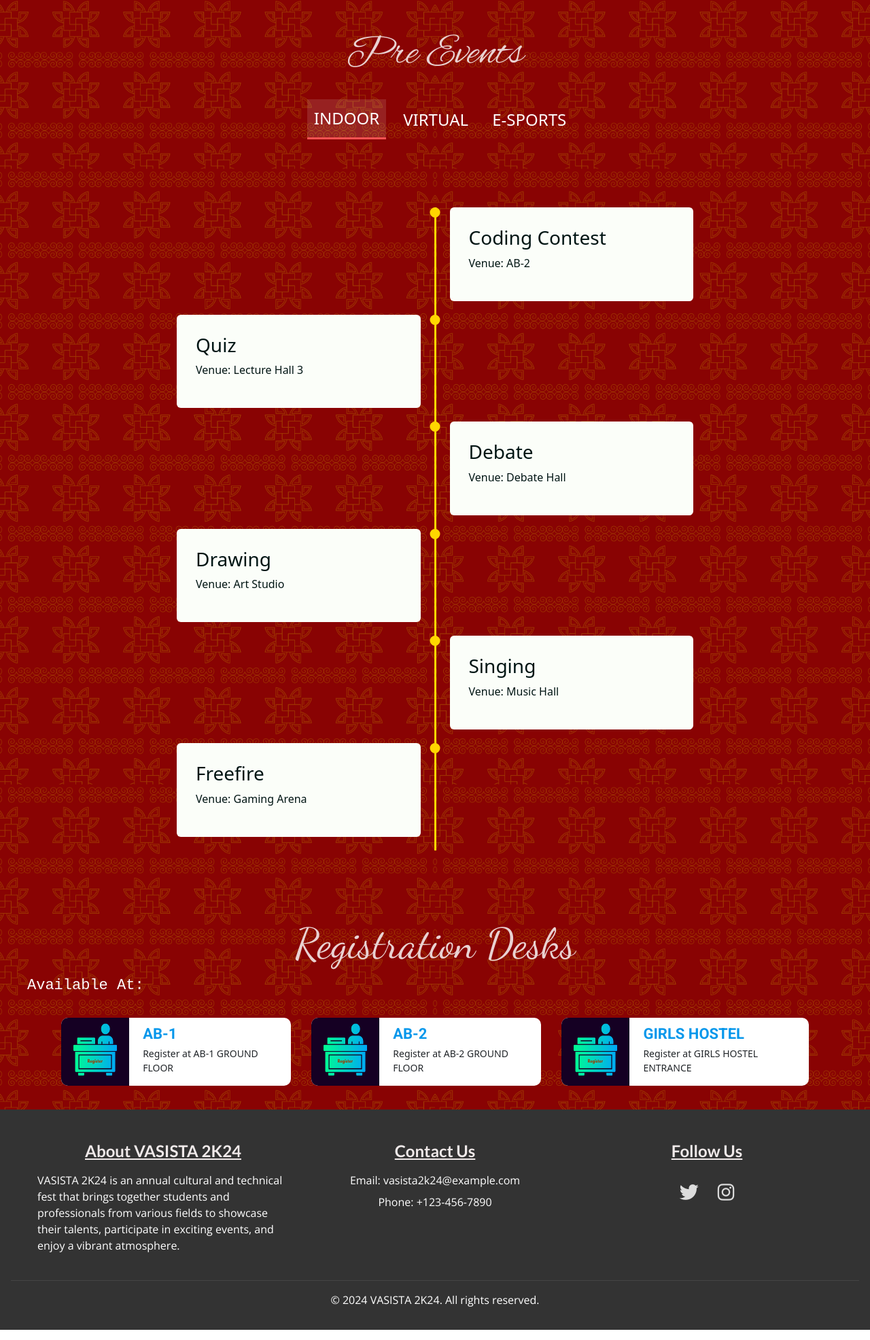
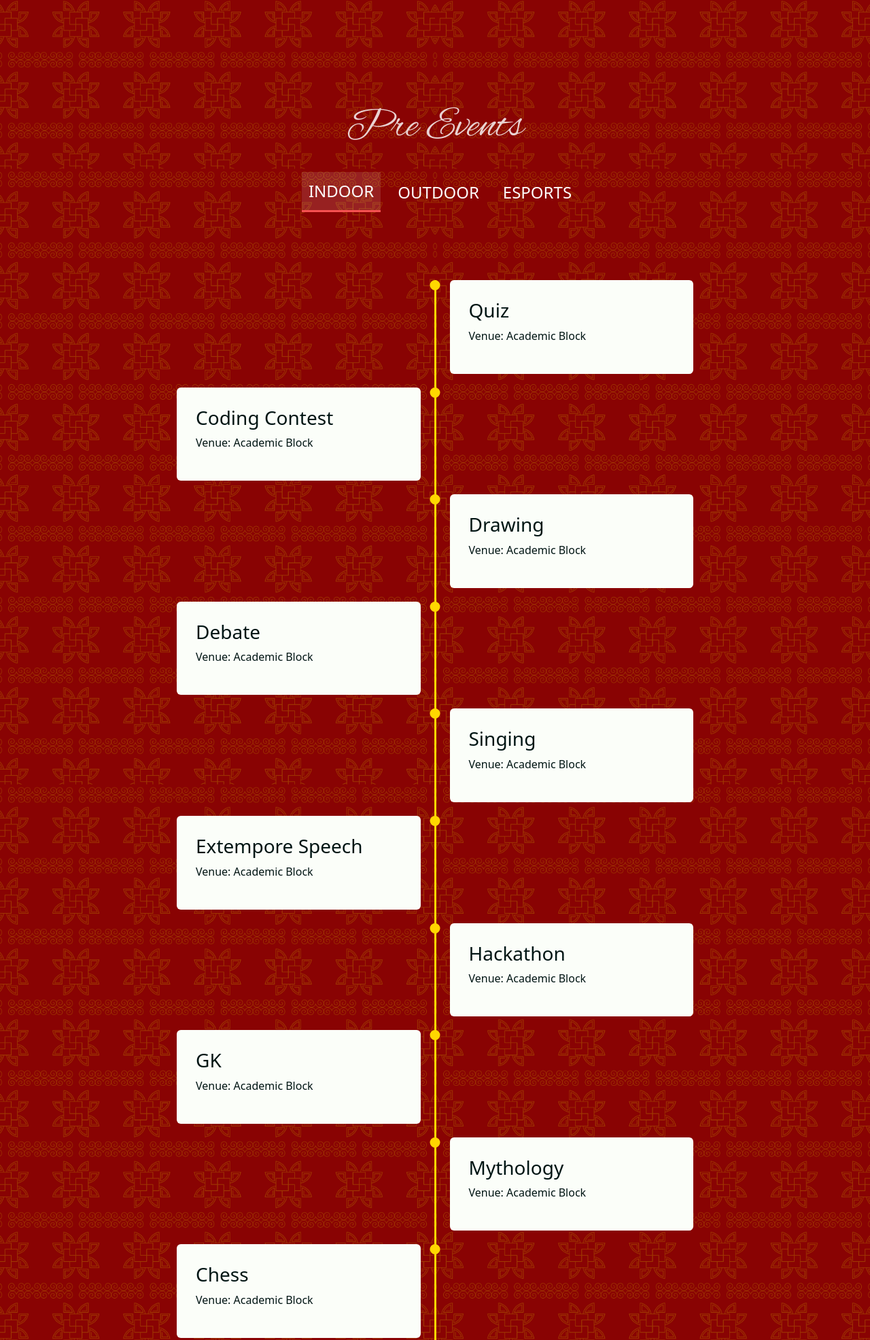
Before and after one commit to rameshbanala/hhovasista2k24, a plain HTML site: page vasista.html in a window 1280 px wide. Shown: the part 657-2628 px from the top of the page at 68% size. Drawn offline with nearby package versions, Linux system fonts and the light colour scheme.

Commit message:
Completed prototype

```diff
--- a/temp.html
+++ b/temp.html
@@ -1,102 +1,16 @@
 <!DOCTYPE html>
 <html lang="en">
-  <head>
-    <meta charset="UTF-8" />
-    <meta name="viewport" content="width=device-width, initial-scale=1.0" />
-    <title>Document</title>
-    <link
-      href="https://cdn.jsdelivr.net/npm/bootstrap@5.3.3/dist/css/bootstrap.min.css"
-      rel="stylesheet"
-    />
-    <script src="https://cdn.jsdelivr.net/npm/bootstrap@5.3.3/dist/js/bootstrap.bundle.min.js"></script>
-  </head>
-  <body>
-    <!-- Button trigger modal -->
-    <button
-      type="button"
-      class="btn btn-primary"
-      data-bs-toggle="modal"
-      data-bs-target="#exampleModalCenter"
-    >
-      Launch demo modal
-    </button>
-
-    <!-- Modal -->
-    <script>
-      document
-        .getElementById("launchModalButton")
-        .addEventListener("click", function () {
-          // Create modal elements
-          let existingModal = document.getElementById("exampleModalCenter");
-          if (existingModal) {
-            existingModal.remove();
-          }
-
-          const modal = document.createElement("div");
-          modal.className = "modal fade";
-          modal.id = "exampleModalCenter";
-          modal.tabIndex = -1;
-          modal.setAttribute("aria-labelledby", "exampleModalCenterTitle");
-          modal.setAttribute("aria-hidden", "true");
-
-          const modalDialog = document.createElement("div");
-          modalDialog.className = "modal-dialog modal-dialog-centered";
-
-          const modalContent = document.createElement("div");
-          modalContent.className = "modal-content";
-
-          const modalHeader = document.createElement("div");
-          modalHeader.className = "modal-header";
-
-          const modalTitle = document.createElement("h5");
-          modalTitle.className = "modal-title";
-          modalTitle.id = "exampleModalLongTitle";
-          modalTitle.textContent = "Modal title";
-
-          const closeButton = document.createElement("button");
-          closeButton.type = "button";
-          closeButton.className = "btn-close";
-          closeButton.setAttribute("data-bs-dismiss", "modal");
-          closeButton.setAttribute("aria-label", "Close");
-
-          modalHeader.appendChild(modalTitle);
-          modalHeader.appendChild(closeButton);
-
-          const modalBody = document.createElement("div");
-          modalBody.className = "modal-body";
-          modalBody.textContent = "...";
-
-          const modalFooter = document.createElement("div");
-          modalFooter.className = "modal-footer";
-
-          const closeModalButton = document.createElement("button");
-          closeModalButton.type = "button";
-          closeModalButton.className = "btn btn-secondary";
-          closeModalButton.setAttribute("data-bs-dismiss", "modal");
-          closeModalButton.textContent = "Close";
-
-          const saveChangesButton = document.createElement("button");
-          saveChangesButton.type = "button";
-          saveChangesButton.className = "btn btn-primary";
-          saveChangesButton.textContent = "Save changes";
-
-          modalFooter.appendChild(closeModalButton);
-          modalFooter.appendChild(saveChangesButton);
-
-          modalContent.appendChild(modalHeader);
-          modalContent.appendChild(modalBody);
-          modalContent.appendChild(modalFooter);
-
-          modalDialog.appendChild(modalContent);
-          modal.appendChild(modalDialog);
-
-          // Append modal to body
-          document.body.appendChild(modal);
-
-          // Show the modal
-          const bootstrapModal = new bootstrap.Modal(modal);
-          bootstrapModal.show();
-        });
-    </script>
-  </body>
+<head>
+  <meta charset="UTF-8">
+  <meta name="viewport" content="width=device-width, initial-scale=1.0">
+  <title>Document</title>
+  <style>
+    body{
+      background-color: black;
+    }
+  </style>
+</head>
+<body>
+  <img src="VASISTA LOGO (3).gif"/>
+</body>
 </html>
--- a/vasista.html
+++ b/vasista.html
@@ -8,6 +8,8 @@
       href="https://cdn.jsdelivr.net/npm/bootstrap@5.3.3/dist/css/bootstrap.min.css"
       rel="stylesheet"
     />
+    <link rel="icon" href="hho_logo.png" type="image/png">
+
     <link
       href="https://fonts.googleapis.com/css2?family=Dancing+Script&family=Caveat&family=Prata&family=Alex+Brush&family=Roboto:wght@400;700&family=Open+Sans:wght@400;700&family=Lato:wght@400;700&display=swap"
       rel="stylesheet"
@@ -18,24 +20,24 @@
     />
 
     <script src="https://cdn.jsdelivr.net/npm/bootstrap@5.3.3/dist/js/bootstrap.bundle.min.js"></script>
-    <title>VASISTA</title>
+    <title>VASISTA 2K24</title>
   </head>
   <body>
     <!-- <audio id="background-music" autoplay loop>
       <source src="krishna_flute.mp3" type="audio/mpeg" />
       Your browser does not support the audio element.
     </audio> -->
-
+    <p class="p-3 m-0"><img src="hho_logo.png" class="hho-logo-img" /></p>
     <div class="bottom-section">
       <h1 class="main-title">HHO Presents <span>VASISTA 2K24</span></h1>
-      <img src="krishna.png" style="width: 25rem" alt="krishna bro" />
+      <img src="VASISTA LOGO (3).gif" style="width: 25rem" alt="krishna bro" />
     </div>
 
     <p class="pre-events-title">Pre Events</p>
     <div class="section-options">
       <button id="INDOOR">INDOOR</button>
-      <button id="VIRTUAL">VIRTUAL</button>
-      <button id="eSPORTS">E-SPORTS</button>
+      <button id="OUTDOOR">OUTDOOR</button>
+      <button id="eSPORTS">ESPORTS</button>
     </div>
 
     <section class="design-section">
@@ -117,14 +119,16 @@
           </div>
           <div class="footer-column">
             <h4>Contact Us</h4>
-            <p>Email: vasista2k24@example.com</p>
-            <p>Phone: +123-456-7890</p>
+            <p>Email: hho@rguktrkv.ac.in</p>
           </div>
           <div class="footer-column">
             <h4>Follow Us</h4>
             <div class="social-links">
-              <a href="#"><i class="fab fa-twitter"></i></a>
-              <a href="#"><i class="fab fa-instagram"></i></a>
+              <a
+                href="https://www.instagram.com/vasista_2k24/?igsh=MW10cTk3cGwyNjhq"
+                target="_blank"
+                ><i class="fab fa-instagram"></i
+              ></a>
             </div>
           </div>
         </div>
--- a/vasista.js
+++ b/vasista.js
@@ -1,5 +1,5 @@
 let indoorEl = document.getElementById("INDOOR");
-let outdoorEl = document.getElementById("VIRTUAL");
+let outdoorEl = document.getElementById("OUTDOOR");
 let esportsEl = document.getElementById("eSPORTS");
 let designSection = document.getElementById("designSection");
 
@@ -13,97 +13,173 @@ const removeClass = () => {
   outdoorEl.classList.remove("active-section-option");
   esportsEl.classList.remove("active-section-option");
 };
-
 const mainData = [
+  // Indoor events
+  {
+    name: "Quiz",
+    description:
+      "Test your knowledge on a wide range of topics in this thrilling quiz competition. Compete in challenging rounds to become the ultimate Quiz Champion.",
+    date: "Will be intimated soon",
+    venue: "Academic Block",
+    category: "indoor",
+    price: "<br>Single - ₹20<br>Dual - ₹30",
+  },
   {
     name: "Coding Contest",
     description:
-      "This competition is designed to challenge participants with complex algorithms, data structures, and problem-solving tasks. Coders from different backgrounds will compete against the clock to solve as many problems as possible. The event will push participants to think critically and code efficiently. Whether you’re a beginner or an expert, this contest will test your limits and offer valuable learning opportunities. Join us for a day of intense coding and collaboration!",
-    date: "23/08/2024",
-    venue: "AB-2",
+      "Challenge yourself with complex algorithms and problem-solving tasks in this intense coding competition. Test your limits and gain valuable learning experiences.",
+    date: "Will be intimated soon",
+    venue: "Academic Block",
     category: "indoor",
-    coordinators: [{ name: "Bro", phone: "9898989898" }],
+    price: "₹20",
   },
+  {
+    name: "Drawing",
+    description:
+      "Showcase your artistic skills in our Drawing competition. Express your creativity through various techniques and compete for exciting prizes.",
+    date: "Will be intimated soon",
+    venue: "Academic Block",
+    category: "indoor",
+    price: "₹20",
+  },
+  {
+    name: "Debate",
+    description:
+      "Engage in a battle of wits in our Debate competition. Articulate your arguments and respond to counterarguments on various current and controversial topics.",
+    date: "Will be intimated soon",
+    venue: "Academic Block",
+    category: "indoor",
+    price: "₹20",
+  },
+  {
+    name: "Singing",
+    description:
+      "Perform in our Singing competition, open to soloists, duets, and groups. Impress the judges with your vocal talent and stage presence.",
+    date: "Will be intimated soon",
+    venue: "Academic Block",
+    category: "indoor",
+    price: "₹20",
+  },
+  {
+    name: "Extempore Speech",
+    description:
+      "Test your spontaneous speaking skills in our Extempore Speech competition. Participants will speak on a random topic with little preparation.",
+    date: "Will be intimated soon",
+    venue: "Academic Block",
+    category: "indoor",
+    price: "₹10",
+  },
+  {
+    name: "Hackathon",
+    description:
+      "Join our Hackathon to innovate and build projects within a limited time. Collaborate with others and showcase your coding and problem-solving skills.",
+    date: "Will be intimated soon",
+    venue: "Academic Block",
+    category: "indoor",
+    price: "₹50",
+  },
+  {
+    name: "GK",
+    description:
+      "Test your general knowledge across various topics in our GK competition. Challenge yourself and others in this engaging event.",
+    date: "Will be intimated soon",
+    venue: "Academic Block",
+    category: "indoor",
+    price: "<br>Single - ₹20<br>Dual - ₹30",
+  },
+  {
+    name: "Mythology",
+    description:
+      "Dive into the fascinating world of mythology in this competition. Showcase your knowledge of ancient myths and legends.",
+    date: "Will be intimated soon",
+    venue: "Academic Block",
+    category: "indoor",
+    price: "<br>Single - ₹20<br>Dual - ₹30",
+  },
+  {
+    name: "Chess",
+    description:
+      "Put your strategic thinking to the test in our Chess competition. Compete against other players and showcase your chess skills.",
+    date: "Will be intimated soon",
+    venue: "Academic Block",
+    category: "indoor",
+    price: "₹20",
+  },
+  {
+    name: "Ludo",
+    description:
+      "Enjoy a classic game of Ludo in our Ludo competition. Test your luck and strategy to outplay your opponents.",
+    date: "Will be intimated soon",
+    venue: "Academic Block",
+    category: "indoor",
+    price: "₹20",
+  },
+
+  // Outdoor events
   {
     name: "Treasure Hunt",
     description:
-      "Get ready for an adventurous day with our Treasure Hunt event! Teams will race against each other to solve clues and find hidden treasures scattered across the campus. This event is not just about speed; it’s about strategy, teamwork, and thinking outside the box. Participants will need to navigate through challenging puzzles and obstacles. The thrill of discovery and the joy of solving mysteries will make this an unforgettable experience. Don’t miss out on the fun and excitement!",
-    date: "25/08/2024",
-    venue: "Campus Grounds",
-    category: "virtual",
-    coordinators: [
-      { name: "Alice", phone: "9123456789" },
-      { name: "Bob", phone: "9876543210" },
-    ],
+      "Embark on an adventurous journey to solve clues and find hidden treasures across the campus. Teamwork and strategy are key to winning this fun event.",
+    date: "Will be intimated soon",
+    venue: "Will be intimated soon",
+    category: "outdoor",
+    price: "₹100",
+  },
+  {
+    name: "Plastic Picking",
+    description:
+      "Participate in our Plastic Picking event to help clean up the environment. Make a difference while working together in this community effort.",
+    date: "Will be intimated soon",
+    venue: "Campus",
+    category: "outdoor",
+    price: "₹10",
+  },
+  {
+    name: "Kite Fest",
+    description:
+      "Design and fly your own kite in this colorful and fun Kite Festival. Compete for the highest, longest, and most artistic flights.",
+    date: "Will be intimated soon",
+    venue: "Main Ground",
+    category: "outdoor",
+    price: "₹30",
   },
   {
     name: "Marathon",
     description:
-      "Our annual Marathon is more than just a race; it’s a celebration of endurance, perseverance, and community spirit. Participants will take on a challenging route that winds through the city’s scenic paths. Whether you're running for fitness, charity, or personal achievement, this event offers something for everyone. The marathon is open to all levels, from seasoned runners to first-timers. Join us in this inspiring journey where every step counts towards a healthier, happier you.",
-    date: "01/09/2024",
-    venue: "City Park",
-    category: "virtual",
-    coordinators: [{ name: "Charlie", phone: "9988776655" }],
+      "Join our annual Marathon, a celebration of endurance and community spirit. Run through scenic city paths in this inspiring event open to all fitness levels.",
+    date: "Will be intimated soon",
+    venue: "Will be intimated soon",
+    category: "outdoor",
+    price: "₹10",
+  },
+
+  // Esports events
+  {
+    name: "Free Fire",
+    description:
+      "Compete in our Free Fire gaming tournament, a battle royale experience that tests reflexes, strategy, and teamwork.",
+    date: "Will be intimated soon",
+    venue: "Remote",
+    category: "esports",
+    price: "Will be intimated soon",
   },
   {
-    name: "Quiz",
+    name: "Photography",
     description:
-      "Test your knowledge and quick thinking in our exciting Quiz competition! Participants will be challenged on a wide range of topics, including science, history, literature, and pop culture. This event is perfect for trivia enthusiasts who love a good challenge. Teams will compete in several rounds, each more difficult than the last, to claim the title of Quiz Champions. Whether you’re a trivia buff or just looking for some fun, this event promises to be both educational and entertaining.",
-    date: "10/09/2024",
-    venue: "Lecture Hall 3",
-    category: "indoor",
-    coordinators: [
-      { name: "Dave", phone: "9123454321" },
-      { name: "Eve", phone: "9234567890" },
-    ],
+      "Showcase your photography skills in our Photography competition. Capture stunning images and compete for the best shots.",
+    date: "Will be intimated soon",
+    venue: "Campus",
+    category: "esports",
+    price: "₹10",
   },
   {
-    name: "Debate",
+    name: "Insta Reels",
     description:
-      "Engage in a battle of wits and words in our Debate competition! This event offers a platform for participants to express their opinions on various current and controversial topics. Debaters will need to articulate their arguments clearly and persuasively while responding to counterarguments with poise. The competition will be judged on content, delivery, and critical thinking. Whether you're passionate about public speaking or just want to voice your opinions, this debate is the perfect arena to showcase your skills.",
-    date: "18/09/2024",
-    venue: "Debate Hall",
-    category: "indoor",
-    coordinators: [{ name: "Frank", phone: "9345678901" }],
-  },
-  {
-    name: "Drawing",
-    description:
-      "Unleash your creativity in our Drawing competition! This event invites artists of all skill levels to showcase their talent through various drawing techniques. Participants will have the freedom to choose their medium and theme, allowing for maximum artistic expression. The competition will be judged on originality, technique, and overall impact. Whether you’re an experienced artist or just love to doodle, this event is a great opportunity to display your creativity and win exciting prizes.",
-    date: "25/09/2024",
-    venue: "Art Studio",
-    category: "indoor",
-    coordinators: [{ name: "Grace", phone: "9456789012" }],
-  },
-  {
-    name: "Singing",
-    description:
-      "Showcase your vocal talents in our Singing competition! This event is open to solo performers, duets, and groups who are ready to entertain and impress the audience. Participants can choose from a variety of music genres, from classical to contemporary, ensuring a diverse and vibrant competition. The judges will be looking for vocal quality, stage presence, and overall performance. Whether you’re an aspiring singer or just love to perform, this competition is your chance to shine on stage.",
-    date: "05/10/2024",
-    venue: "Music Hall",
-    category: "indoor",
-    coordinators: [{ name: "Hank", phone: "9567890123" }],
-  },
-  {
-    name: "Kite Competition",
-    description:
-      "Take to the skies in our Kite Competition, where creativity and skill meet the wind! Participants will design and fly their own kites, competing for the highest, longest, and most artistic flights. This event is perfect for families, friends, and kite enthusiasts who love to see their creations soar. The competition will be judged on design, flight performance, and creativity. Join us for a day of colorful kites and friendly competition, and let your imagination take flight!",
-    date: "15/10/2024",
-    venue: "Sports Ground",
-    category: "virtual",
-    coordinators: [
-      { name: "Ivy", phone: "9678901234" },
-      { name: "Jack", phone: "9789012345" },
-    ],
-  },
-  {
-    name: "Freefire",
-    description:
-      "Dive into the action-packed world of Freefire in our gaming tournament! This event will bring together gamers from all around to compete in one of the most popular battle royale games. Participants will need sharp reflexes, strategic thinking, and teamwork to survive and be the last one standing. The tournament will feature multiple rounds, with the intensity increasing as the field narrows down to the top players. Whether you’re a seasoned gamer or new to the game, this competition promises adrenaline-pumping action and exciting rewards.",
-    date: "22/10/2024",
-    venue: "Gaming Arena",
-    category: "indoor",
-    coordinators: [{ name: "Ken", phone: "9890123456" }],
+      "Create and share engaging Insta Reels in our competition. Show off your creativity and editing skills to win exciting prizes.",
+    date: "Will be intimated soon",
+    venue: "Remote",
+    category: "esports",
+    price: "₹10",
   },
 ];
 
@@ -122,9 +198,9 @@ function showModal(event) {
     <p><span class="modal-title-label">Venue:</span> <span class="modal-title-value">${
       event.venue
     }</span></p>
-    <p><span class="modal-title-label">Coordinators:</span> <span class="modal-title-value" id="eventCoordinators">${event.coordinators
-      .map((coordinator) => `${coordinator.name} (${coordinator.phone})`)
-      .join(", ")}</span></p>
+    <p><span class="modal-title-label">Price:</span> <span class="modal-title-value">${
+      event.price
+    }</span></p>
     <p><span class="modal-title-label">Description:</span></p>
     <p class="modal-title-value">${event.description}</p>
   `;
@@ -213,6 +289,7 @@ const modifyData = (element) => {
   const filteredData = mainData.filter(
     (eachItem) => eachItem.category === element.textContent.toLowerCase()
   );
+  console.log(filteredData);
   designSection.textContent = "";
   for (let i = 0; i < filteredData.length; i++) {
     if (i % 2 == 0) {
```
Also changed, not shown: vasista.css (+10 -1 lines), VASISTA LOGO (1).png (deleted), VASISTA LOGO (2).gif (added), hho_logo.png (added), 3 other files.
